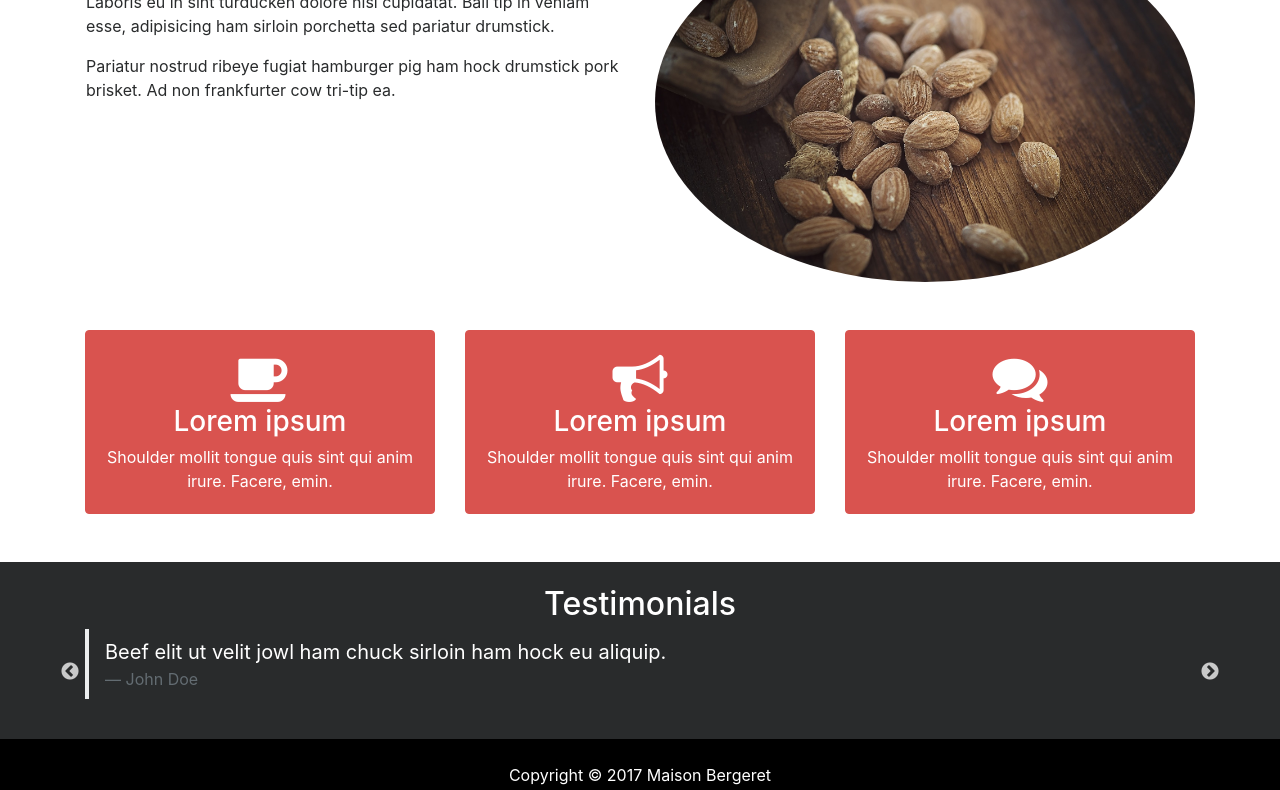
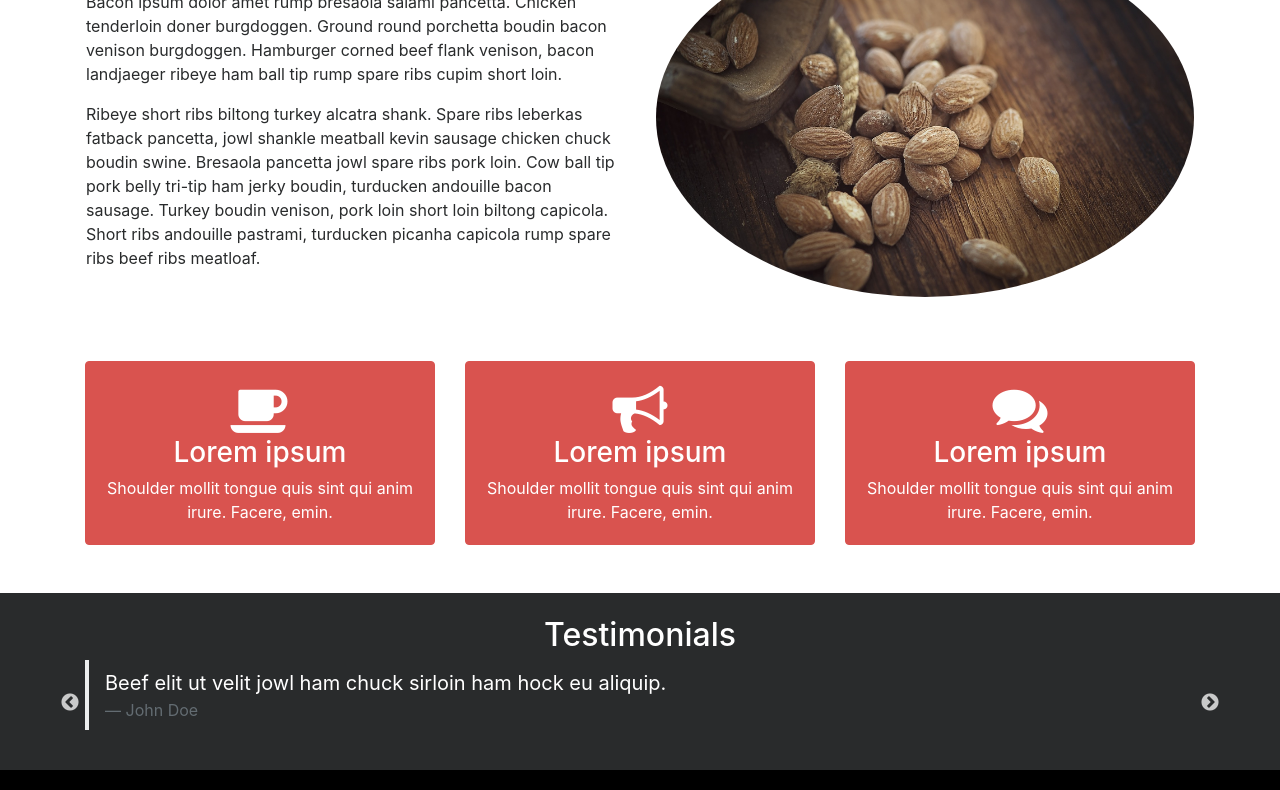
Before and after one commit to BFfrancois/MaisonBergeret, a website: page src/about.html in a window 1280 px wide. Shown: the part 332-1122 px from the top of the page. Drawn offline with Linux system fonts and the light colour scheme; some packages are replaced by stand-ins of ours; a script that the page names is missing; files whose address does not match are found by name.

Commit message:
adjustment

```diff
--- a/src/about.html
+++ b/src/about.html
@@ -58,10 +58,10 @@
       <div class="row">
         <div class="col-md-6 p-3">
         <h1>What We Do</h1>
-        <p>Laboris eu in sint turducken dolore nisi cupidatat. Ball tip in veniam esse, adipisicing ham sirloin porchetta sed pariatur drumstick.</p>
-        <p>Pariatur nostrud ribeye fugiat hamburger pig ham hock drumstick pork brisket. Ad non frankfurter cow tri-tip ea.</p>
+        <p>Bacon ipsum dolor amet rump bresaola salami pancetta. Chicken tenderloin doner burgdoggen. Ground round porchetta boudin bacon venison burgdoggen. Hamburger corned beef flank venison, bacon landjaeger ribeye ham ball tip rump spare ribs cupim short loin.</p>
+        <p>Ribeye short ribs biltong turkey alcatra shank. Spare ribs leberkas fatback pancetta, jowl shankle meatball kevin sausage chicken chuck boudin swine. Bresaola pancetta jowl spare ribs pork loin. Cow ball tip pork belly tri-tip ham jerky boudin, turducken andouille bacon sausage. Turkey boudin venison, pork loin short loin biltong capicola. Short ribs andouille pastrami, turducken picanha capicola rump spare ribs beef ribs meatloaf.</p>
         </div>
-        <div class="col-md-6 align-self-center">
+        <div class="col-md-6 align-self-center p-3">
           <img src="../img/almonds.jpg" alt="" class="hidden-sm-down about-img img-fluid rounded-circle">
         </div>
       </div>
```
